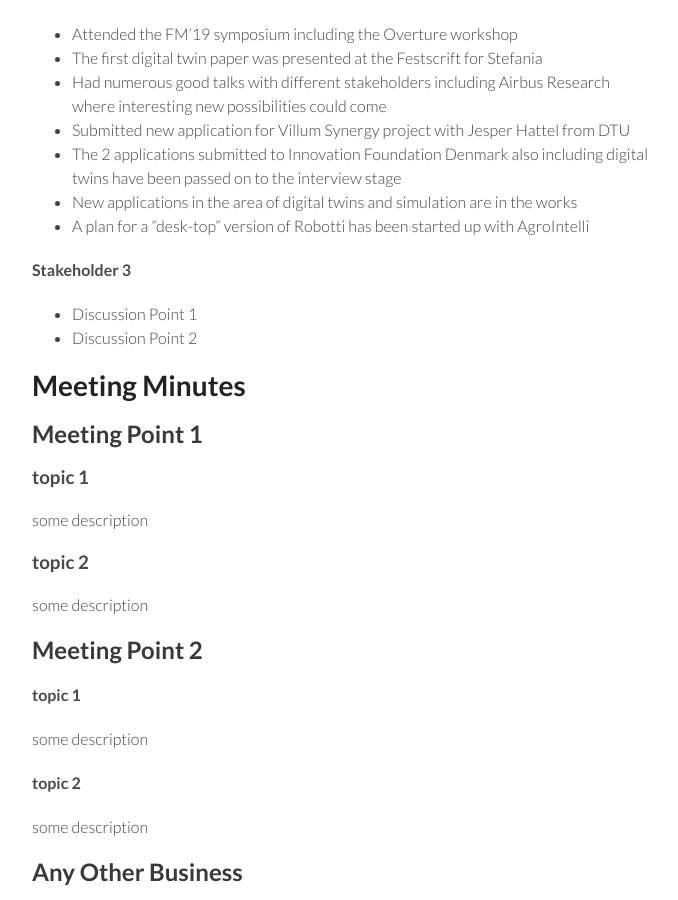
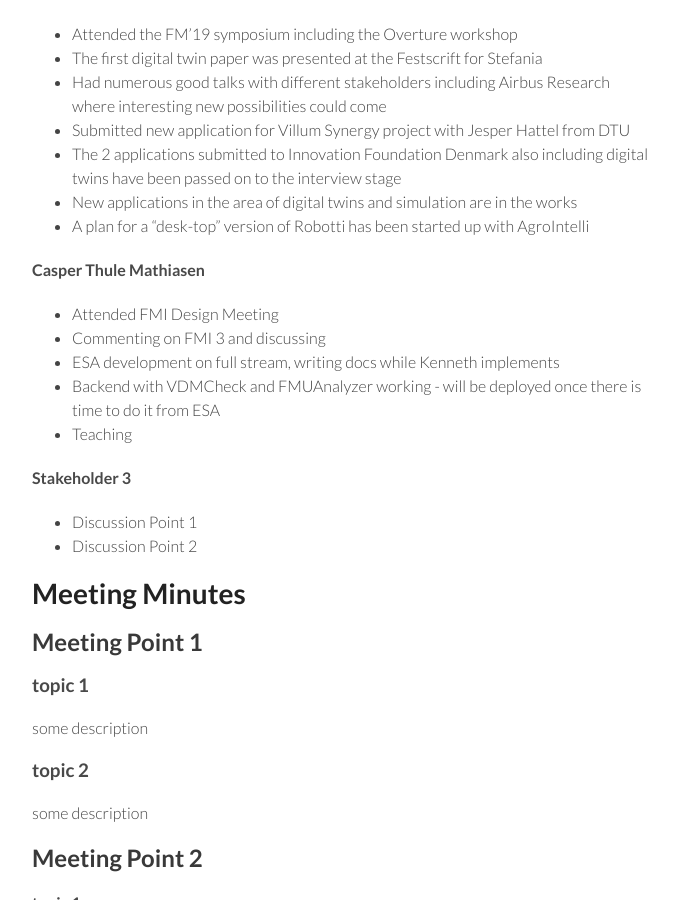
Before and after one commit to digitaltwincentre/digitaltwincentre.github.io, a Jekyll site: the page built from _biweeklies/Biweekly-6.md, in a window 1280 px wide and 900 px high, scrolled down 438 px. Shown: the whole window, without its empty margins (418-1096 px from the left). Built offline with Jekyll 4.4.1, drawn with Linux system fonts in a browser that asks for light colours; nearby versions of some CDN libraries.

Commit message:
Update Biweekly-6.md

```diff
--- a/_biweeklies/Biweekly-6.md
+++ b/_biweeklies/Biweekly-6.md
@@ -34,6 +34,13 @@ private information must be stored elsewhere.  -->
 * The 2 applications submitted to Innovation Foundation Denmark also including digital twins have been passed on to the interview stage
 * New applications in the area of digital twins and simulation are in the works
 * A plan for a "desk-top" version of Robotti has been started up with AgroIntelli
+
+#### Casper Thule Mathiasen
+* Attended FMI Design Meeting
+* Commenting on FMI 3 and discussing
+* ESA development on full stream, writing docs while Kenneth implements
+* Backend with VDMCheck and FMUAnalyzer working - will be deployed once there is time to do it from ESA
+* Teaching
 
 #### Stakeholder 3
 * Discussion Point 1
```
